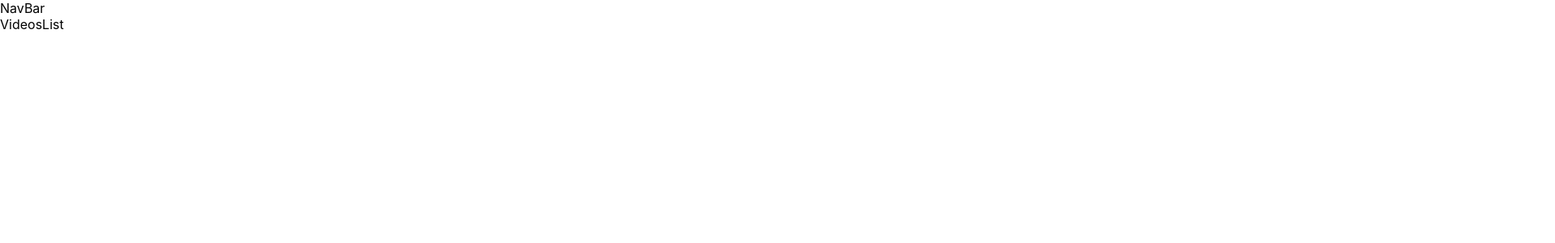
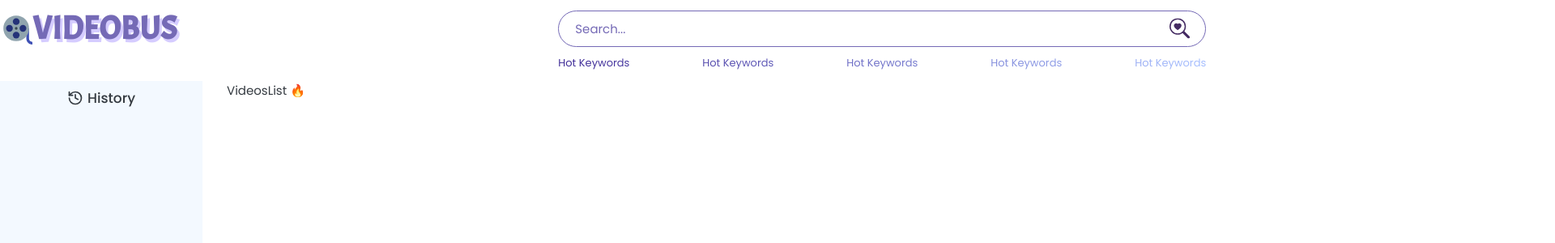
Before and after one commit to sephinejo/videobus, a React (Create React App) app: page / in a window 1280 px wide. Shown: the top 300 px of the page at 81% size, 1920 px wide, since content can reach past the window. Built offline with nearby package versions, Linux system fonts and the light colour scheme.

Commit message:
implement search functionality, style header

```diff
--- a/package.json
+++ b/package.json
@@ -8,6 +8,7 @@
     "@testing-library/user-event": "^13.5.0",
     "react": "^18.2.0",
     "react-dom": "^18.2.0",
+    "react-icons": "^5.0.1",
     "react-router-dom": "^6.21.3",
     "react-scripts": "5.0.1",
     "web-vitals": "^2.1.4"
--- a/src/App.css
+++ b/src/App.css
@@ -1,38 +1,14 @@
-.App {
-  text-align: center;
+.appContainer {
+  max-width: 200rem;
+  width: 200rem;
+  height: 100%;
+  margin: 0 auto;
 }
 
-.App-logo {
-  height: 40vmin;
-  pointer-events: none;
+.outlet {
+  margin-top: 4rem;
+  display: grid;
+  grid-template-columns: minmax(20rem, 25rem) 1fr;
+  gap: 3rem;
+  height: calc(100% - 10rem);
 }
-
-@media (prefers-reduced-motion: no-preference) {
-  .App-logo {
-    animation: App-logo-spin infinite 20s linear;
-  }
-}
-
-.App-header {
-  background-color: #282c34;
-  min-height: 100vh;
-  display: flex;
-  flex-direction: column;
-  align-items: center;
-  justify-content: center;
-  font-size: calc(10px + 2vmin);
-  color: white;
-}
-
-.App-link {
-  color: #61dafb;
-}
-
-@keyframes App-logo-spin {
-  from {
-    transform: rotate(0deg);
-  }
-  to {
-    transform: rotate(360deg);
-  }
-}
--- a/src/App.js
+++ b/src/App.js
@@ -1,12 +1,23 @@
+import { useState } from 'react';
 import { Outlet } from 'react-router-dom';
 import './App.css';
-import NavBar from './components/NavBar';
+import Header from './components/Header';
+import SideBar from './components/SideBar';
 
 function App() {
+  const [searched, setSearched] = useState([]);
+
+  const addHandler = (keyword) => {
+    setSearched((prev) => [keyword, ...prev]);
+  };
+
   return (
-    <div>
-      <NavBar />
-      <Outlet />
+    <div className='appContainer'>
+      <Header onAdd={addHandler} />
+      <div className='outlet'>
+        <SideBar searched={searched} setSearched={setSearched} />
+        <Outlet />
+      </div>
     </div>
   );
 }
--- /dev/null
+++ b/src/components/Header.jsx
@@ -0,0 +1,62 @@
+import { Link, useNavigate, useParams } from 'react-router-dom';
+import { FcFilmReel } from 'react-icons/fc';
+import { BsSearchHeart } from 'react-icons/bs';
+import styles from './Header.module.css';
+import { useEffect, useState } from 'react';
+import HotKeywords from './HotKeywords';
+
+function Header({ onAdd }) {
+  const [term, setTerm] = useState('');
+  const { keyword } = useParams();
+
+  const navigate = useNavigate();
+
+  const changeHandler = (e) => {
+    setTerm(e.target.value);
+  };
+
+  const searchHandler = (e) => {
+    e.preventDefault();
+
+    if (!term.trim().length) return;
+
+    onAdd(term);
+
+    navigate(`/videos/${term}`);
+
+    setTerm('');
+  };
+
+  useEffect(() => {
+    setTerm(keyword || '');
+  }, [keyword]);
+
+  return (
+    <>
+      <header className={styles.header}>
+        <Link to='/' className={styles.logoBox}>
+          <FcFilmReel className={styles.logoIcon} />
+          <h1 className={styles.logoText}>VIDEOBUS</h1>
+        </Link>
+
+        <form action='' onSubmit={searchHandler} className={styles.searchForm}>
+          <input
+            onChange={changeHandler}
+            value={term}
+            placeholder='Search...'
+            className={styles.searchInput}
+          />
+          <button type='submit' className={styles.searchBtn}>
+            <BsSearchHeart className={styles.searchIcon} />
+          </button>
+
+          <HotKeywords />
+        </form>
+
+        <div className={styles.login}>Login</div>
+      </header>
+    </>
+  );
+}
+
+export default Header;
--- /dev/null
+++ b/src/components/Header.module.css
@@ -0,0 +1,60 @@
+.header {
+  display: grid;
+  grid-template-columns: auto 1fr auto;
+  align-items: center;
+}
+
+.logoBox {
+  display: flex;
+  align-items: center;
+}
+
+.logoIcon {
+  font-size: 4rem;
+}
+
+.logoText {
+  font-family: 'Acme', sans-serif;
+  font-size: 4rem;
+  color: #756ab6;
+  text-shadow: #c4b7ffb6 3px 4px;
+}
+
+.searchForm {
+  position: relative;
+  max-width: 80rem;
+  width: 80rem;
+  height: 4.5rem;
+  margin: 0 auto;
+}
+
+.searchInput {
+  font-size: 1.5rem;
+  width: 100%;
+  padding: 1rem 2rem;
+  border: 1px solid #756ab6;
+  border-radius: 50px;
+  height: 100%;
+}
+
+.searchInput::placeholder {
+  color: #756ab6;
+}
+
+.searchBtn {
+  width: 100%;
+}
+
+.searchIcon {
+  position: absolute;
+  font-size: 2.5rem;
+  right: 2rem;
+  top: 50%;
+  transform: translateY(-50%);
+  cursor: pointer;
+  color: #452c63;
+}
+
+.login {
+  color: #452c63;
+}
--- /dev/null
+++ b/src/components/HotKeywords.jsx
@@ -0,0 +1,15 @@
+import styles from './HotKeywords.module.css';
+
+function HotKeywords() {
+  return (
+    <ul className={styles.container}>
+      <li className={styles.keyword}>Hot Keywords</li>
+      <li className={styles.keyword}>Hot Keywords</li>
+      <li className={styles.keyword}>Hot Keywords</li>
+      <li className={styles.keyword}>Hot Keywords</li>
+      <li className={styles.keyword}>Hot Keywords</li>
+    </ul>
+  );
+}
+
+export default HotKeywords;
--- /dev/null
+++ b/src/components/HotKeywords.module.css
@@ -0,0 +1,18 @@
+.container {
+  margin-top: 0.5rem;
+  display: flex;
+  justify-content: space-between;
+  position: absolute;
+  bottom: -3rem;
+  right: 0;
+  width: 100%;
+  background-image: linear-gradient(90deg, #3f2b96 0%, #a8c0ff 100%);
+  background-size: 100%;
+  background-clip: text;
+  -webkit-text-fill-color: transparent;
+}
+
+.keyword {
+  font-size: 1.3rem;
+  cursor: pointer;
+}
--- a/src/components/NavBar.jsx
+++ /dev/null
@@ -1,5 +0,0 @@
-function NavBar() {
-  return <div>NavBar</div>;
-}
-
-export default NavBar;
--- /dev/null
+++ b/src/components/SideBar.jsx
@@ -0,0 +1,39 @@
+import { useNavigate } from 'react-router-dom';
+import { RiDeleteBack2Line } from 'react-icons/ri';
+import { LuHistory } from 'react-icons/lu';
+import styles from './SideBar.module.css';
+
+function SideBar({ searched, setSearched }) {
+  const navigate = useNavigate();
+
+  const deleteHandler = (keyword) => {
+    const remained = searched?.filter((k) => k !== keyword);
+    setSearched(remained);
+  };
+
+  return (
+    <section className={styles.historyContainer}>
+      <div className={styles.historyTitleBox}>
+        <LuHistory className={styles.historyIcon} />
+        <span className={styles.historyText}>History</span>
+      </div>
+      <ul className={styles.searched}>
+        {searched?.map((keyword, idx) => {
+          return (
+            <li className={styles.keywordBox} key={idx}>
+              <span onClick={() => navigate(`videos/${keyword}`)}>
+                {keyword}
+              </span>
+              <RiDeleteBack2Line
+                onClick={() => deleteHandler(keyword)}
+                className={styles.deleteIcon}
+              />
+            </li>
+          );
+        })}
+      </ul>
+    </section>
+  );
+}
+
+export default SideBar;
--- /dev/null
+++ b/src/components/SideBar.module.css
@@ -0,0 +1,40 @@
+.historyContainer {
+  background-color: rgb(243, 249, 255);
+  padding: 0.8rem;
+}
+
+.historyTitleBox {
+  display: flex;
+  align-items: center;
+  justify-content: center;
+  gap: 0.5rem;
+  margin-bottom: 1.5rem;
+}
+
+.historyIcon {
+  font-size: 2rem;
+}
+
+.historyText {
+  font-size: 1.7rem;
+  font-weight: 500;
+}
+
+.searched {
+  display: flex;
+  flex-direction: column;
+}
+
+.keywordBox {
+  display: flex;
+  align-items: center;
+  justify-content: space-between;
+  padding: 1rem 1rem;
+  border: dotted #452c63 1px;
+  margin-bottom: 0.2rem;
+}
+
+.deleteIcon {
+  cursor: pointer;
+  font-size: 1.7rem;
+}
--- a/src/index.css
+++ b/src/index.css
@@ -1,13 +1,53 @@
-body {
-  margin: 0;
-  font-family: -apple-system, BlinkMacSystemFont, 'Segoe UI', 'Roboto', 'Oxygen',
-    'Ubuntu', 'Cantarell', 'Fira Sans', 'Droid Sans', 'Helvetica Neue',
-    sans-serif;
-  -webkit-font-smoothing: antialiased;
-  -moz-osx-font-smoothing: grayscale;
+@import url('https://fonts.googleapis.com/css2?family=Acme&family=Poppins:ital,wght@0,100;0,200;0,300;0,400;0,500;0,600;0,700;0,800;0,900;1,100;1,200;1,300;1,400;1,500;1,600;1,700;1,800;1,900&display=swap');
+
+root {
+  --color-black: #343a40;
+  --color-brand: #800080;
+  --color-purple: #756ab6;
+  --color-purple-light: #c4b7ffb6;
+  --color-gray: #adb5bd;
 }
 
-code {
-  font-family: source-code-pro, Menlo, Monaco, Consolas, 'Courier New',
-    monospace;
+html {
+  font-size: 62.5%;
 }
+
+body {
+  font-family: 'Poppins', sans-serif;
+  font-size: 1.5rem;
+  color: #343a40;
+  width: 100vw;
+  height: 100vh;
+  display: flex;
+  flex-direction: column;
+  padding-top: 1rem;
+}
+
+#root {
+  width: inherit;
+  height: inherit;
+}
+
+* {
+  margin: 0;
+  padding: 0;
+  box-sizing: border-box;
+}
+
+a:link,
+a:visited {
+  text-decoration: none;
+  font-family: 'Poppins', sans-serif;
+}
+
+input,
+button {
+  outline: none;
+  border: none;
+  background-color: transparent;
+  font-family: 'Poppins', sans-serif;
+}
+
+li {
+  list-style: none;
+}
--- a/src/pages/VideosList.jsx
+++ b/src/pages/VideosList.jsx
@@ -1,5 +1,9 @@
+import { useParams } from 'react-router-dom';
+
 function VideosList() {
-  return <div>VideosList</div>;
+  const { keyword } = useParams();
+
+  return <div>VideosList {keyword ? keyword : '🔥'}</div>;
 }
 
 export default VideosList;
```
Also changed, not shown: 1 other file (tests, documents, lock files or other folders).
